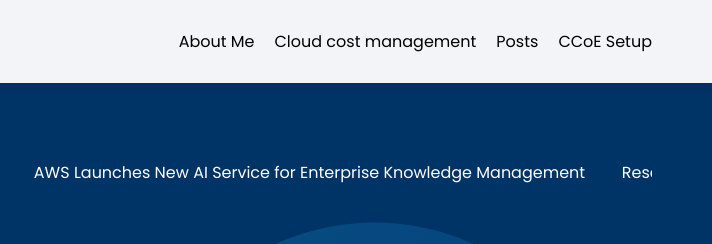
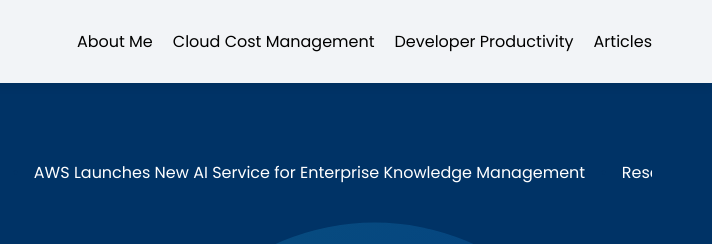
Before and after one commit to equationz/equationz.github.io, a plain HTML site: page index.html in a window 1280 px wide. Shown: the top 244 px of the page, 568-1280 px from the left. Drawn offline with Linux system fonts and the light colour scheme.

Commit message:
Update index.html

```diff
--- a/index.html
+++ b/index.html
@@ -20,24 +20,25 @@
                 <ul>
                     <li><a href="https://www.linkedin.com/in/raghavendraprakash/">About Me</a></li>
                     <li class="dropdown">
-                        <a href="#" class="dropdown-toggle">Cloud cost management</a>
+                        <a href="#" class="dropdown-toggle">Cloud Cost Management</a>
                         <div class="dropdown-menu">
                             <a href="cloud-cost-optimization.html">FinOps Essentials</a>
                             <a href="cost-optimization-workshop.html">Cost Optimization Workshop</a>
                         </div>
                     </li>
                     <li class="dropdown">
-                        <a href="#" class="dropdown-toggle">Posts</a>
+                        <a href="#" class="dropdown-toggle">Developer Productivity</a>
+                        <div class="dropdown-menu">
+                            <a href="equationz-idp.html">Internal Developer Platform</a>
+                        </div>
+                    </li>
+                    <li class="dropdown">
+                        <a href="#" class="dropdown-toggle">Articles</a>
                         <div class="dropdown-menu">
                             <a href="https://www.linkedin.com/pulse/why-do-you-need-oss-strategy-raghavendra-prakash-6yjlc/?trackingId=0P7LILpSRLCcQpNFUEIuqA%3D%3D">Why OSS Strategy?</a>
                             <a href="https://www.linkedin.com/pulse/why-open-source-ai-how-os-contributes-transparency-prakash-1sgec/?trackingId=BzPF0a6uRyuikJfeB3k0%2BQ%3D%3D">What is Open source AI?</a>
                             <a href="https://www.linkedin.com/pulse/llm-knowledge-graph-winning-combination-raghavendra-prakash-az0zc/?trackingId=BzPF0a6uRyuikJfeB3k0%2BQ%3D%3D">Using Generative AI with Knowledge Graph</a>
                             <a href="https://www.linkedin.com/pulse/distributed-customer-segmentation-ray-framework-raghavendra-prakash-duldc/?trackingId=BzPF0a6uRyuikJfeB3k0%2BQ%3D%3D">Distributed customer segmentation with Ray framework</a>
-                        </div>
-                    </li>
-                    <li class="dropdown">
-                        <a href="#" class="dropdown-toggle">CCoE Setup</a>
-                        <div class="dropdown-menu">
                             <a href="https://www.linkedin.com/pulse/cloud-center-excellence-do-you-need-one-what-adoption-prakash/?trackingId=0P7LILpSRLCcQpNFUEIuqA%3D%3D">How do you establish CCoE (Part 1)</a>
                             <a href="https://www.linkedin.com/pulse/cloud-center-excellence-how-structure-team-raghavendra-prakash/?trackingId=BzPF0a6uRyuikJfeB3k0%2BQ%3D%3D">How do you establish CCoE (Part 2)</a>
                             <a href="https://www.linkedin.com/pulse/cloud-center-excellence-focus-areas-charter-setting-ball-prakash/?trackingId=BzPF0a6uRyuikJfeB3k0%2BQ%3D%3D">How do you establish CCoE (Part 3)</a>
```
